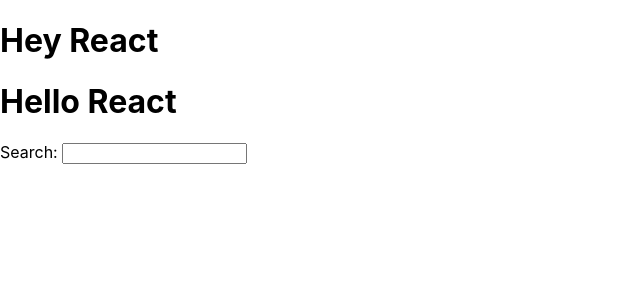
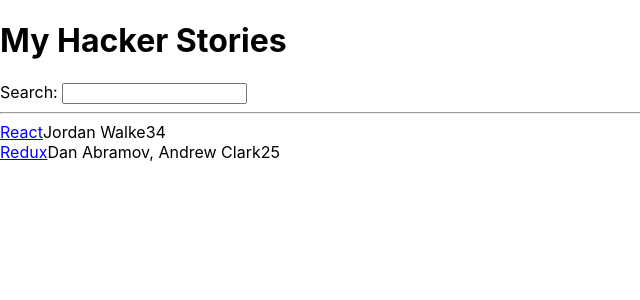
Before and after one commit to xwasp/hknews-react, a React (Create React App) app: page / in a window 1280 px wide. Shown: the top 300 px of the page, without its empty margins (0-640 px from the left). Built offline with nearby package versions, Linux system fonts and the light colour scheme.

Commit message:
added list item

```diff
--- a/src/App.js
+++ b/src/App.js
@@ -1,24 +1,47 @@
 import React from 'react'
 
-const welcome = {
-  greeting : 'Hey',
-  title    : 'React'
-}
+const list = [
+  {
+    title: 'React',
+    url: 'https://reactjs.org/',
+    author: 'Jordan Walke',
+    num_comments: 3,
+    points: 4,
+    objectId: 0,
+  },
+  {
+    title: 'Redux',
+    url: 'https://redux.js.org/',
+    author: 'Dan Abramov, Andrew Clark',
+    num_comments: 2,
+    points: 5,
+    objectId: 1,
+  },
+];
 
-function getTitle(title){
-  return title;
-}
+
 
 function App(){
   //do something in between
-
   return(
     <div>
-      <h1>{welcome.greeting} {welcome.title}</h1>
-      <h1>Hello {getTitle('React')}</h1>
+      <h1>My Hacker Stories</h1>
 
       <label htmlFor="search" type="text">Search: </label>
       <input id="search" type="text"/>
+
+      <hr/>
+
+      {list.map(function(item){
+        return <div key={item.objectId}>
+          <span>
+            <a href={item.url}>{item.title}</a>
+          </span>
+          <span>{item.author}</span>
+          <span>{item.num_comments}</span>
+          <span>{item.points}</span>
+          </div>
+      })}
     </div>
   );
 }
```
